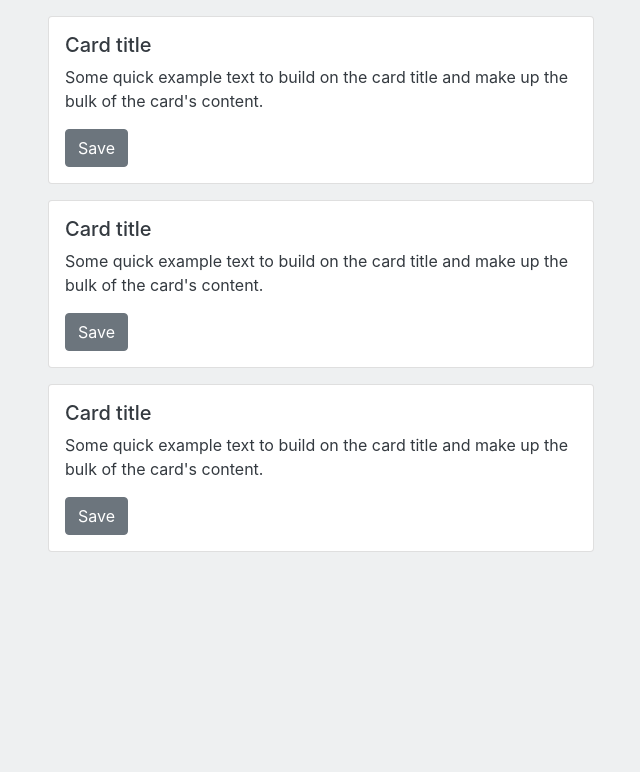
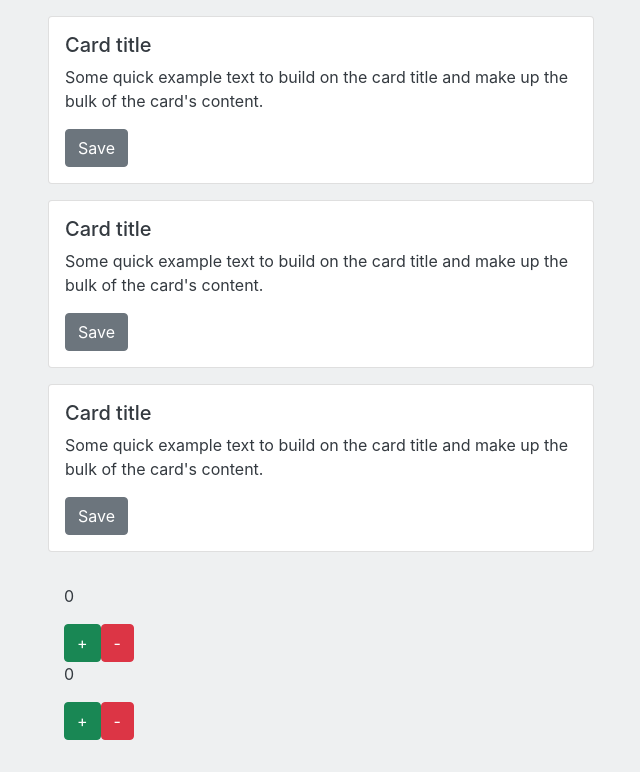
Before and after one commit to MarianaLimon/dev.kodemia-React, a React (Create React App) app: page / in a window 1280 px wide. Shown: the part 673-1445 px from the top of the page, without its empty margins (224-864 px from the left). Before the commit the page ends 1257 px from the top, so only its background shows below. Built offline with nearby package versions, Linux system fonts and the light colour scheme.

Commit message:
ADD changes to class 04

```diff
--- a/src/App.jsx
+++ b/src/App.jsx
@@ -1,10 +1,12 @@
-import React from 'react';
+import React from "react";
 
-import AppLoading from './components/AppLoading';
-import Header from './components/Header';
-import Content from './components/Content/SideBarLeft';
-import Posts from './components/Content/SidePosts';
-import AsideCards from './components/Content/SideBarRight';
+import AppLoading from "./components/AppLoading";
+import Header from "./components/Header";
+import Content from "./components/Content/SideBarLeft";
+import Posts from "./components/Content/SidePosts";
+import AsideCards from "./components/Content/SideBarRight";
+
+import Counter from "./components/Counter";
 
 class App extends React.Component {
   render() {
@@ -18,6 +20,8 @@
             </div>
             <div className="col-md-6 my-3">
               <Posts />
+
+              <Counter />
             </div>
             <div className="col-md-4 my-3">
               <AsideCards />
@@ -26,9 +30,8 @@
         </div>
 
         <AppLoading />
-
       </div>
-    )
+    );
   }
 }
 
--- a/src/components/AppThemeToggle.jsx
+++ b/src/components/AppThemeToggle.jsx
@@ -1,30 +1,35 @@
-import React from 'react'
+import React from "react";
 
-import './appThemeToggle.css'
+import "./appThemeToggle.css";
 
-class AppThemeToggle extends React.Component {super
+class AppThemeToggle extends React.Component {
+  super;
   constructor(props) {
-        super (props)
+    super(props);
 
-        this.state = { theme: 'light'};
+    this.state = { theme: "light" };
+
+    this.toggle = this.toggle.bind(this);
+
+    console.log("CONSTRUCTOR");
   }
 
   toggle() {
-        const theme = this.state.theme === 'light'
-            ? 'dark'
-            : 'light';
+    const theme = this.state.theme === "light" ? "dark" : "light";
 
-            this.setState ({ theme })
+    this.setState({ theme });
   }
 
   render() {
+    console.log("RENDER");
     return (
-            <div className= {`appThemeToggle d-flex align-items-center justify-content-center ${this.state.theme}`}
+      <div
+        className={`appThemeToggle d-flex align-items-center justify-content-center ${this.state.theme}`}
+        // className={`${styles.appThemeToggle} d-flex align-items-center justify-content-center ${this.state.theme}`}
         onClick={this.toggle.bind(this)}
-                /* {this.state.theme }*/
-                /*{ <div className = {styles.appThemeToggle}> }*/
+        onClick={this.toggle}
       />
-        )
+    );
   }
   /*
     componentWillMount(){
@@ -53,14 +58,15 @@
     }
 */
 
-    componentDidMount(){
-        document.body.setAttribute('theme', this.state.theme);
+  componentDidMount() {
+    console.log("DID MOUNT");
+    document.body.setAttribute("theme", this.state.theme);
   }
 
   componentDidUpdate() {
-        console.log('si cambio');
-        document.body.setAttribute('theme', this.state.theme);
+    console.log("DID UPDATE");
+    document.body.setAttribute("theme", this.state.theme);
   }
 }
 
-export default AppThemeToggle
+export default AppThemeToggle;
--- /dev/null
+++ b/src/components/Counter.jsx
@@ -0,0 +1,83 @@
+import React, { useState, useEffect } from "react";
+
+function Counter() {
+  const [counter, setCounter] = useState(0);
+  const [counterTwo, setCounterTwo] = useState(0);
+
+  useEffect(() => {
+    console.log("me ejecuto cuando se monta el componente");
+  }, []);
+
+  useEffect(() => {
+    console.log("me ejecuto cuando cambia counter");
+  }, [counter]);
+
+  useEffect(() => {
+    console.log("me ejecuto cuando cambia counterTwo");
+  }, [counterTwo]);
+
+  useEffect(() => {
+    console.log("me ejecuto siempre");
+  });
+
+  const modifyCounter = (action) => {
+    if (action === "increment") {
+      const newCounter = counter + 1;
+      setCounter(newCounter);
+      return;
+    }
+    const newCounter = counter - 1;
+    setCounter(newCounter);
+    return;
+  };
+
+  const modifyCounterTwo = (action) => {
+    if (action === "increment") {
+      const newCounter = counterTwo + 1;
+      setCounterTwo(newCounter);
+      return;
+    }
+    const newCounter = counterTwo - 1;
+    setCounterTwo(newCounter);
+    return;
+  };
+
+  return (
+    <div className="container p-3">
+      <div className="row">
+        <div className="col-12">
+          <p>{counter}</p>
+          <button
+            onClick={() => modifyCounter("increment")}
+            className="btn btn-success"
+          >
+            +
+          </button>
+          <button
+            onClick={() => modifyCounter("decrement")}
+            className="btn btn-danger"
+          >
+            -
+          </button>
+        </div>
+        <div className="col-12">
+          <p>{counterTwo}</p>
+          <button
+            onClick={() => modifyCounterTwo("increment")}
+            className="btn btn-success"
+          >
+            +
+          </button>
+          <button
+            onClick={() => modifyCounterTwo("decrement")}
+            className="btn btn-danger"
+          >
+            -
+          </button>
+        </div>
+      </div>
+    </div>
+  );
+}
+
+export default Counter;
```
Lines whose indentation alone changed are shown as unchanged.
